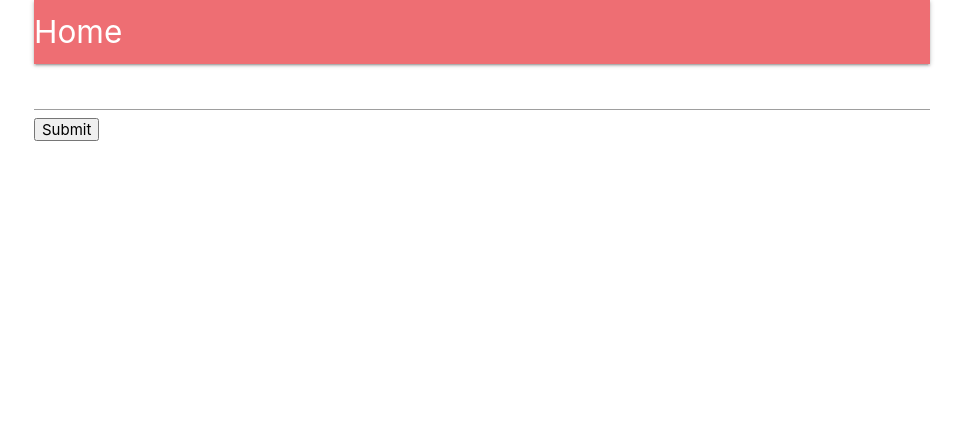
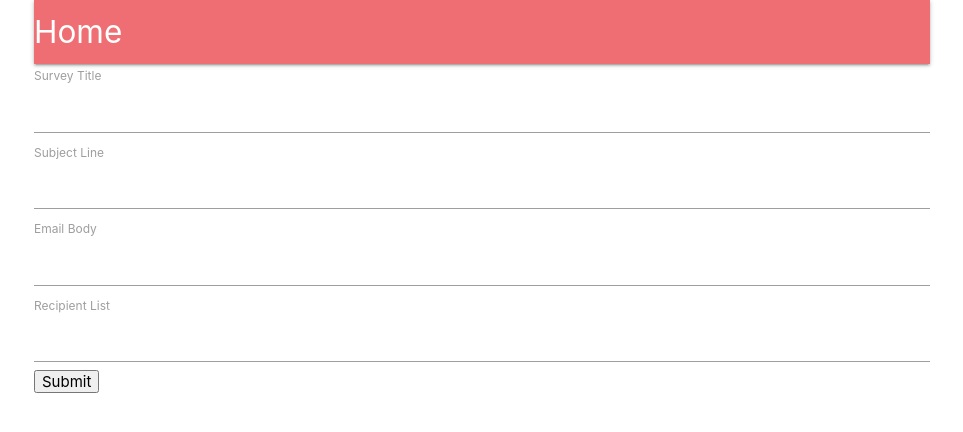
Before and after one commit to Elad73/server, a React (Create React App) app in the folder client/: page /surveys/new in a window 1280 px wide. Shown: the top 432 px of the page, without its empty margins (158-1121 px from the left). Built offline with nearby package versions, Linux system fonts and the light colour scheme; no server answers.

Commit message:
DRYing Up Fields

```diff
--- a/client/src/components/surveys/SurveyField.js
+++ b/client/src/components/surveys/SurveyField.js
@@ -2,9 +2,10 @@
 //label and text input
 import React from 'react';
 
-export default ({ input }) => {
+export default ({ input, label }) => {
     return (
         <div>
+            <label>{label}</label>
             <input {...input} />
         </div>
     );
--- a/client/src/components/surveys/SurveyForm.js
+++ b/client/src/components/surveys/SurveyForm.js
@@ -7,7 +7,30 @@
     renderFields(){
         return(
             <div>
-                <Field type="text" name="title" component={SurveyField} />
+                <Field
+                    label="Survey Title"
+                    type="text"
+                    name="title"
+                    component={SurveyField}
+                />
+                <Field
+                    label="Subject Line"
+                    type="text"
+                    name="subject"
+                    component={SurveyField}
+                />
+                <Field
+                    label="Email Body"
+                    type="text"
+                    name="body"
+                    component={SurveyField}
+                />
+                <Field
+                    label="Recipient List"
+                    type="text"
+                    name="emails"
+                    component={SurveyField}
+                />
             </div>
         );
     }
```
